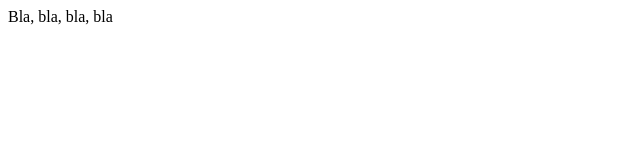
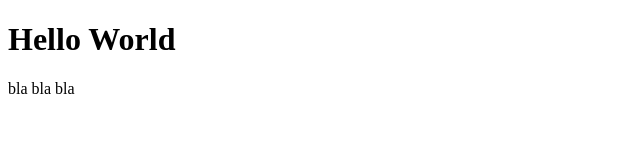
Before and after one commit to LotteAH/LessonTask2, a plain HTML site: page index.html in a window 1280 px wide. Shown: the whole page, without its empty margins (0-640 px from the left). Drawn offline with Linux system fonts and the light colour scheme.

Commit message:
2 update index

```diff
--- a/index.html
+++ b/index.html
@@ -7,6 +7,7 @@
     <title>Hello World</title>
 </head>
 <body>
-    Bla, bla, bla, bla
+   <h1>Hello World</h1>
+   <p>bla bla bla</p>
 </body>
 </html>
```
